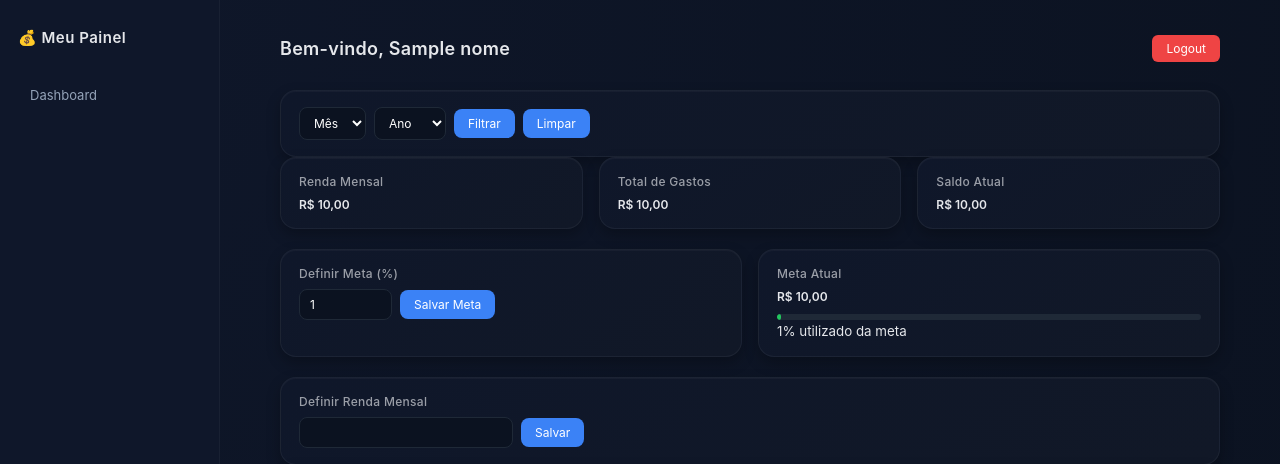
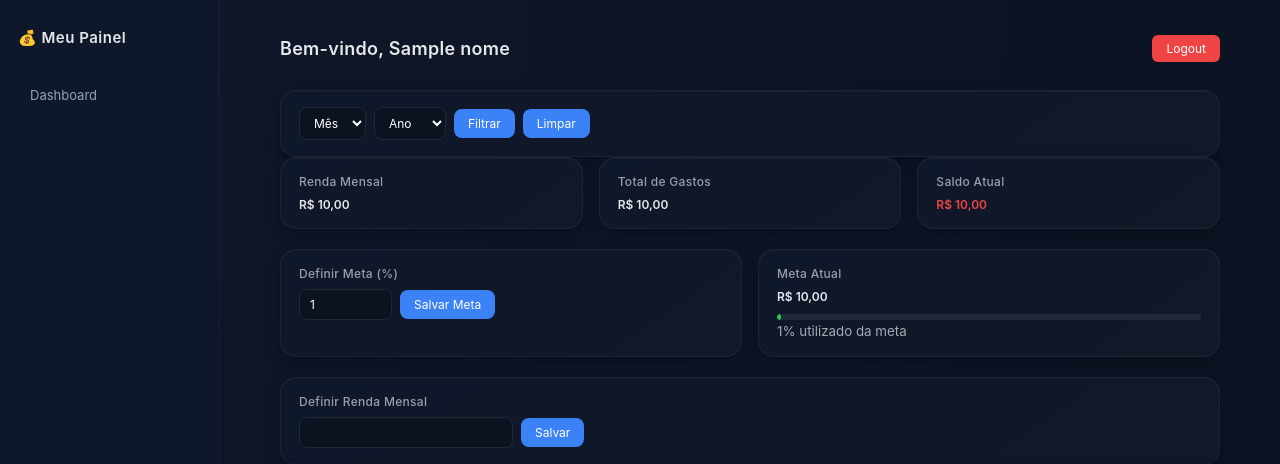
Before and after one commit to iproleplay/controle-financeiro, a Flask app: template templates/dashboard.html in a window 1280 px wide. Shown: the top 464 px of the page. Run offline with Flask 3, Linux system fonts and the light colour scheme; the template is opened without the code that fills it: most values are stand-ins (such as "Sample title", 1, 10 or a date in 2020); some libraries are stand-ins or nearby versions.

Commit message:
Refino visual final dashboard premium

```diff
--- a/templates/dashboard.html
+++ b/templates/dashboard.html
@@ -54,24 +54,31 @@
             </form>
         </div>
 
-        <!-- RESUMO -->
+        <!-- RESUMO KPI -->
         <div class="grid">
+
             <div class="card">
                 <h3>Renda Mensal</h3>
-                <div class="stat">{{ renda_mensal | brl }}</div>
+                <div class="stat">
+                    {{ renda_mensal | brl }}
+                </div>
             </div>
 
             <div class="card">
                 <h3>Total de Gastos</h3>
-                <div class="stat">{{ (renda_mensal - saldo) | brl }}</div>
+                <div class="stat">
+                    {{ (renda_mensal - saldo) | brl }}
+                </div>
             </div>
 
             <div class="card">
                 <h3>Saldo Atual</h3>
-                <div class="stat">
+                <div class="stat"
+                     style="color: {{ '#22c55e' if saldo >= 0 else '#ef4444' }}">
                     {{ saldo | brl }}
                 </div>
             </div>
+
         </div>
 
         <!-- META -->
@@ -91,18 +98,22 @@
 
             <div class="card">
                 <h3>Meta Atual</h3>
-                <div class="stat">{{ meta_valor | brl }}</div>
+                <div class="stat">
+                    {{ meta_valor | brl }}
+                </div>
 
                 <div class="meta-bar">
                     <div class="meta-progress"
                          style="
                             width: {{ percentual_usado if percentual_usado <= 100 else 100 }}%;
-                            background: {% if percentual_usado > 100 %}#ef4444{% else %}#22c55e{% endif %};
+                            background: {{ '#ef4444' if percentual_usado > 100 else '#22c55e' }};
                          ">
                     </div>
                 </div>
 
-                <small>{{ percentual_usado|round(1) }}% utilizado da meta</small>
+                <small style="opacity:0.7;">
+                    {{ percentual_usado|round(1) }}% utilizado da meta
+                </small>
             </div>
 
         </div>
@@ -138,6 +149,7 @@
                 </select>
 
                 <input type="number" step="0.01" name="valor" required>
+
                 <button type="submit">Adicionar</button>
             </form>
         </div>
@@ -174,7 +186,8 @@
                     </div>
                     <div>
                         {{ g.valor | brl }}
-                        <a href="/dashboard?excluir={{g.id}}" style="color:#ef4444; margin-left:10px;">
+                        <a href="/dashboard?excluir={{g.id}}"
+                           style="color:#ef4444; margin-left:10px;">
                            Excluir
                         </a>
                     </div>
```
